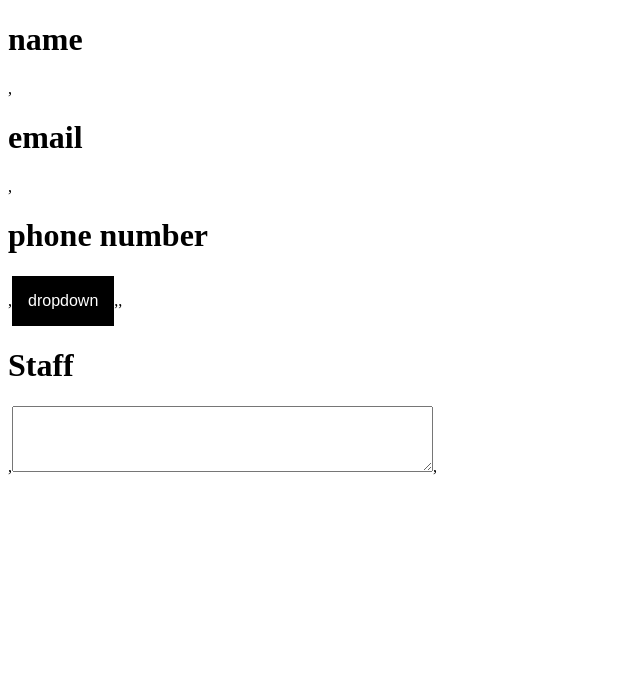
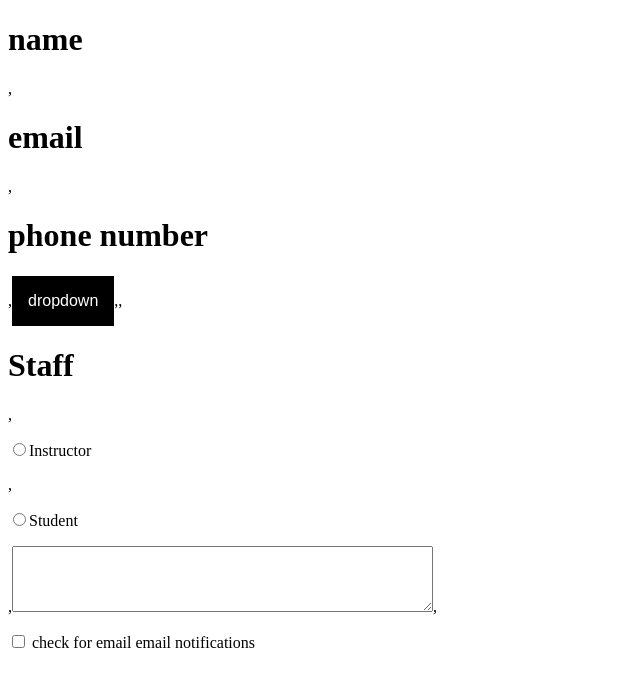
Before and after one commit to herilynn/W11D1, a React (Create React App) app in the folder my-app/: page / in a window 1280 px wide. Shown: the top 686 px of the page, without its empty margins (0-640 px from the left). Built offline with nearby package versions, Linux system fonts and the light colour scheme.

Commit message:
finish part 1 of the 1st project

```diff
--- a/my-app/src/forms.jsx
+++ b/my-app/src/forms.jsx
@@ -6,6 +6,23 @@ function Form (props) {
   const [firstName, setFirstName] = useState("");
   const [email, setEmail] = useState("");
   const [phoneNumber, setPhoneNumber] = useState("");
+
+  const [errorMessages, setErrorMessages] = useState([]);
+
+  const validate = () => {
+    let errors = [];
+
+    if (firstName.length === 0) {
+      errors.push("First name can't be empty");
+    }
+    if (email.length === 0) {
+      errors.push("Email can't be empty");
+    }
+    if (phoneNumber.length !== 10) {
+      errors.push("Phone number should only be 10 digits")
+    }
+    return errors;
+  }
 
   return (
     <form>
@@ -23,9 +40,11 @@ function Form (props) {
         </div>
       </div>,
       <h1> Staff </h1>,
-      {/* <input type = "radio" id = "instructor">Instructor</input>,
-      <input type = "radio" id = "student">Student</input>, */}
+      <p class = "container"><input type = "radio" value = "instructor" checked = {props.selectOption === 'instructor'} onChange={props.handleChange} />Instructor</p>,
+      <p class = "container"><input type = "radio" value = "student" checked = {props.selectOption === 'student'} onChange={props.handleChange} />Student</p>,
       <textarea id = "bio" name = "bio" rows = "4" cols = "50"></textarea>,
+      <p class = "container"> <input type = "checkbox" /> <span class = "checkmark"></span>check for email
+      email notifications</p>
       {/* <input type = "checkbox" id = "email_notifications" name = "email_notifications">email</input> */}
     </form>
   )
```
